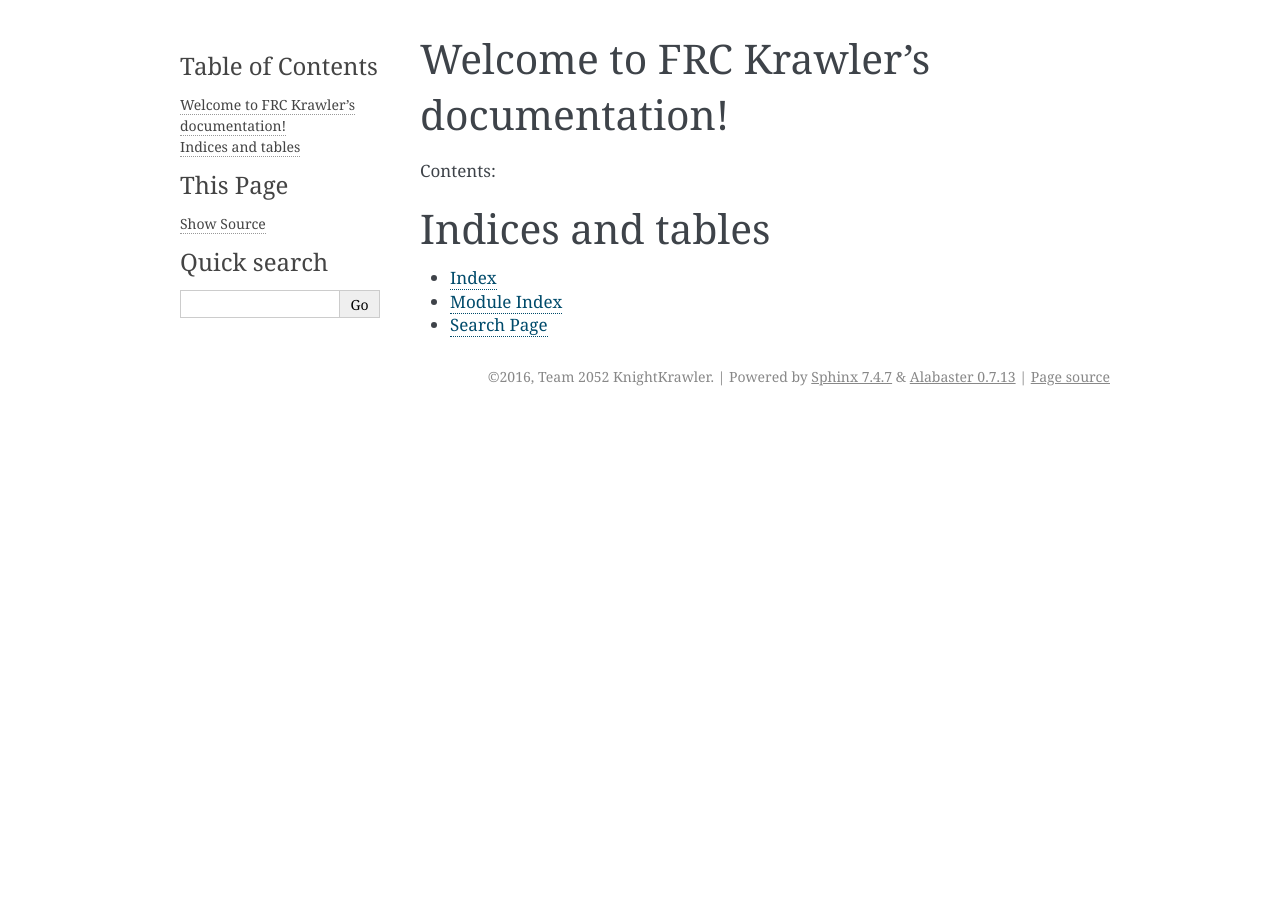
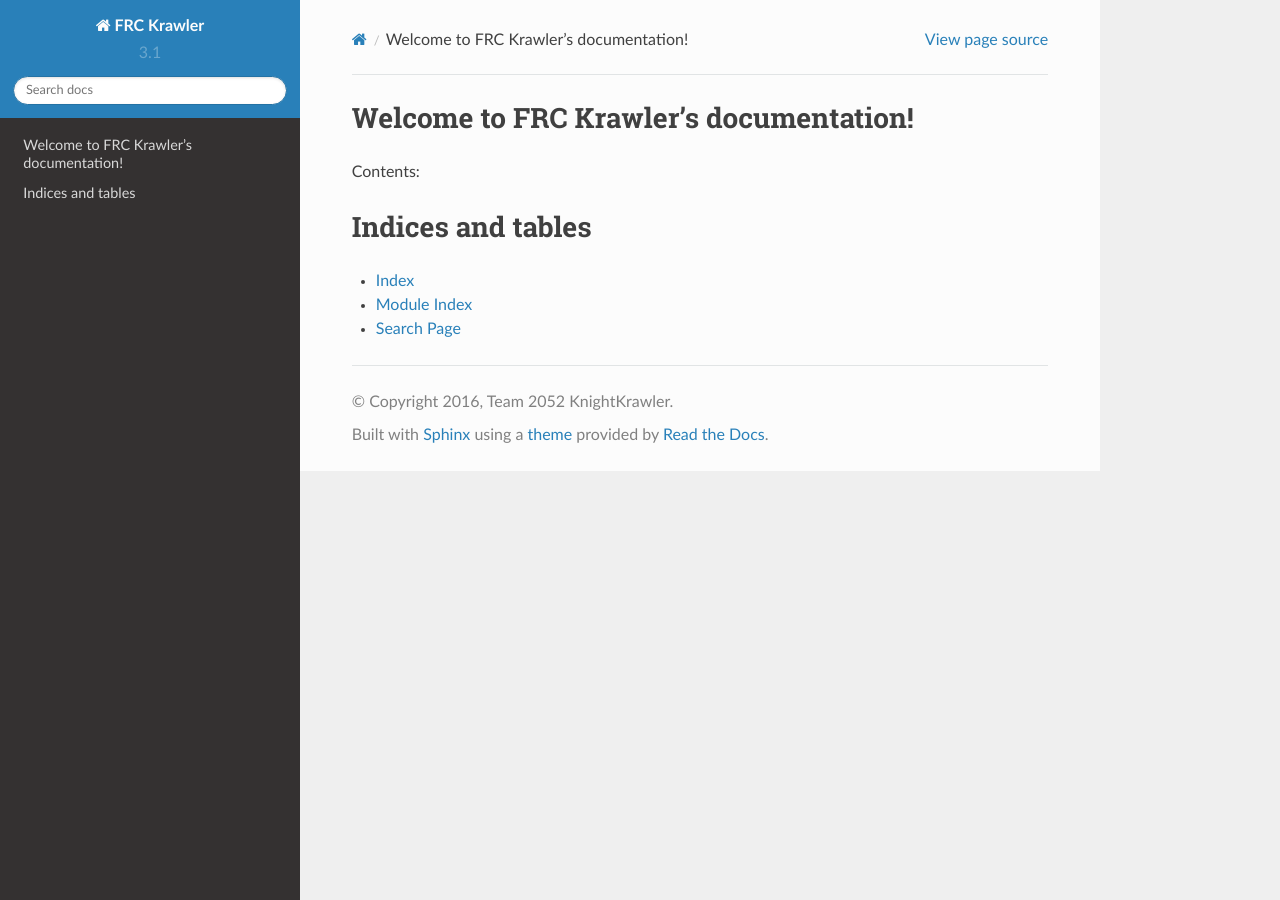
Before and after one commit to frc2052/FRC-Krawler-Docs, a Sphinx documentation site: the page built from docs/index.rst, in a window 1280 px wide. Built offline with Sphinx 7.4.7 and the Read the Docs theme 2.0.0, drawn with Linux system fonts in a browser that asks for light colours.

Commit message:
Fixed theme. Added Markdown Support.

```diff
--- a/docs/conf.py
+++ b/docs/conf.py
@@ -34,6 +34,10 @@
 # Add any paths that contain templates here, relative to this directory.
 templates_path = ['_templates']
 
+from recommonmark.parser import CommonMarkParser
+source_parsers = {
+    '.md': CommonMarkParser,
+}
 # The suffix(es) of source filenames.
 # You can specify multiple suffix as a list of string:
 #
@@ -119,7 +123,7 @@
 # The theme to use for HTML and HTML Help pages.  See the documentation for
 # a list of builtin themes.
 #
-html_theme = 'alabaster'
+html_theme = 'sphinx_rtd_theme'
 
 # Theme options are theme-specific and customize the look and feel of a theme
 # further.  For a list of options available for each theme, see the
```
Also changed, not shown: 1 other file.
